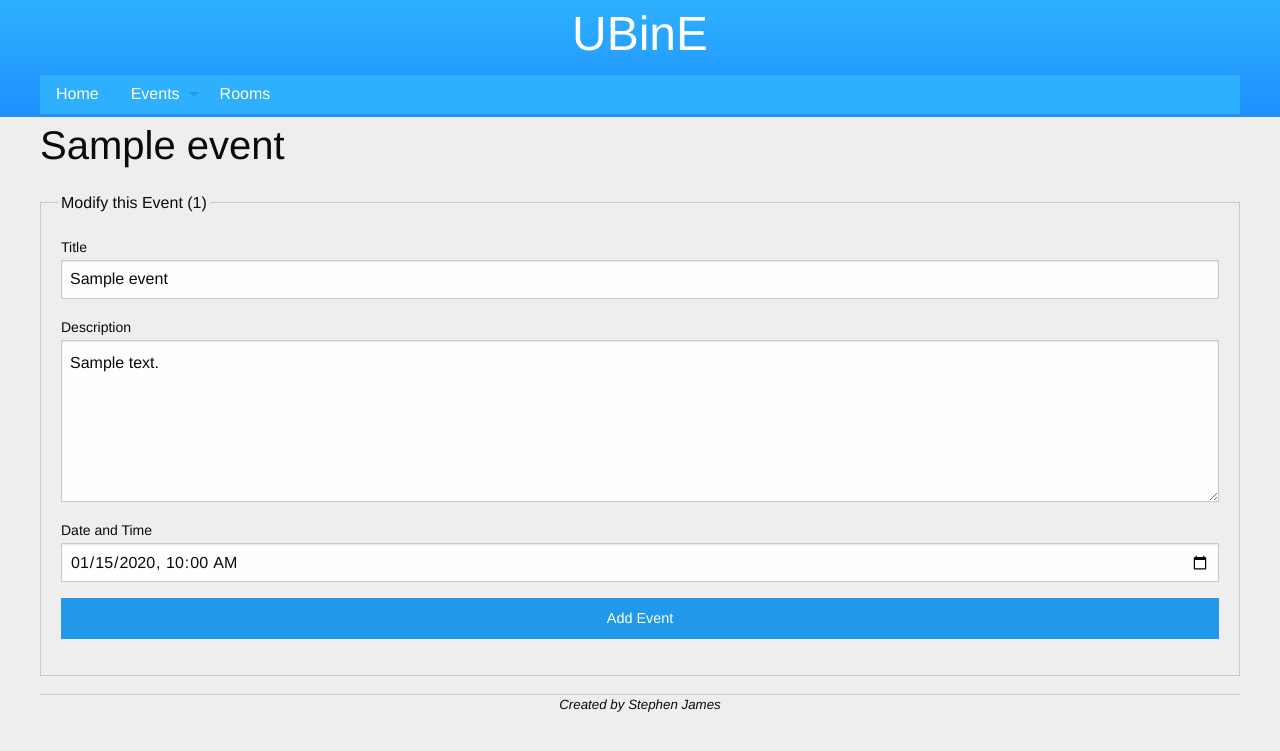
After one commit to StephenOrJames/ubine_flask, a Flask app: template templates/events_modify.html in a window 1280 px wide. The commit adds this page. Shown: the top 751 px of the page. Run offline with Flask 2, Linux system fonts and the light colour scheme; the template is opened without the code that fills it: most values are stand-ins (such as "Sample title", 1, 10 or a date in 2020); parts of the project's set-up code (start-up, migrations or seed data) failed here and were passed over.

Commit message:
allow editing of events

```diff
--- a/static/css/app.css
+++ b/static/css/app.css
@@ -56,6 +56,7 @@ main .event-time {
 }
 
 main .event-desc {
+    margin-top: 10px;
     text-indent: hanging;
 }
 
--- a/templates/base.html
+++ b/templates/base.html
@@ -20,7 +20,7 @@
                     <li>
                         <a href="/events">Events</a>
                         <ul class="menu">
-                            <li><a href="/events/add">Add</a></li>
+                            <li><a href="/events/new">Create new</a></li>
                             <li><a href="/events/subscribe">Subscribe</a></li>
                         </ul>
                     </li>
--- a/templates/events.html
+++ b/templates/events.html
@@ -23,6 +23,7 @@
     {% for event in events %}
         <section class="event-sect">
             <h3>{{ event.title }}</h3>
+            <a style="float: right" href="/events/{{ event.id }}">Edit</a>
             <div class="event-time">{{ event.time }}</div>
             <div class="event-desc">{{ event.description }}</div>
         </section>
--- /dev/null
+++ b/templates/events_modify.html
@@ -0,0 +1,25 @@
+{% extends "base.html" %}
+{% block title %}Modifying Event "{{ event.title }}"{% endblock %}
+{% block content %}
+    <h2>{{ event.title }}</h2>
+
+    <form method="post">
+        <fieldset class="fieldset">
+            <legend>Modify this Event ({{ event.id }})</legend>
+
+            <label>
+                Title
+                <input name="title" type="text" required="required" value="{{ event.title }}">
+            </label>
+            <label>
+                Description
+                <textarea name="description" type="text" rows="5" required="required">{{ event.description }}</textarea>
+            </label>
+            <label>
+                Date and Time
+                <input name="time" type="datetime-local" required="required" value="{{ time }}">
+            </label>
+            <button type="submit" class="button expanded">Add Event</button>
+        </fieldset>
+    </form>
+{% endblock %}
--- a/templates/events_add.html
+++ b/templates/events_new.html
@@ -1,7 +1,7 @@
 {% extends "base.html" %}
-{% block title %}Add an Event{% endblock %}
+{% block title %}Create an Event{% endblock %}
 {% block content %}
-    <h2>Add an Event</h2>
+    <h2>Create an Event</h2>
 
     <form method="post">
         <fieldset class="fieldset">
--- a/ubine.py
+++ b/ubine.py
@@ -40,10 +40,30 @@ def events():
     return render_template("events.html", events=events_list)
 
 
-@app.route("/events/add", methods=["GET", "POST"])
-def events_add():
+@app.route("/events/<event_id>", methods=["GET", "POST"])
+def events_modify(event_id):
+    event = __import__("events").Event.query.get(event_id)
+    if not event:
+        return redirect("/events")
     if request.method == "POST":
-        time =  __import__("events").time_str_to_obj(request.form["time"])
+        event.title = request.form["title"]
+        event.description = request.form["description"]
+        event.time = request.form["time"]
+        db.session.commit()
+        sparky.transmissions.send(
+            from_email=SPARKPOST_FROM_EMAIL,
+            recipient_list=SPARKPOST_RECIPIENT_LIST_ID,
+            subject="UBinE event: %s (modified)" % event.title,
+            html="<html><body><p>%s</p><p>%s</p></body></html>" % (str(event.time), event.description)
+        )
+        return redirect("/events")
+    return render_template("events_modify.html", event=event, time=__import__("events").time_obj_to_str(event.time))
+
+
+@app.route("/events/new", methods=["GET", "POST"])
+def events_new():
+    if request.method == "POST":
+        time = __import__("events").time_str_to_obj(request.form["time"])
         event = __import__("events").Event(request.form["title"], request.form["description"], time)
         db.session.add(event)
         db.session.commit()
@@ -54,7 +74,7 @@ def events_add():
             html="<html><body><p>%s</p><p>%s</p></body></html>" % (str(event.time), event.description)
         )
         return redirect("/events")
-    return render_template("events_add.html")
+    return render_template("events_new.html")
 
 
 @app.route("/events/subscribe", methods=["GET", "POST"])
```
Also changed, not shown: events.py (+8 -7 lines).
